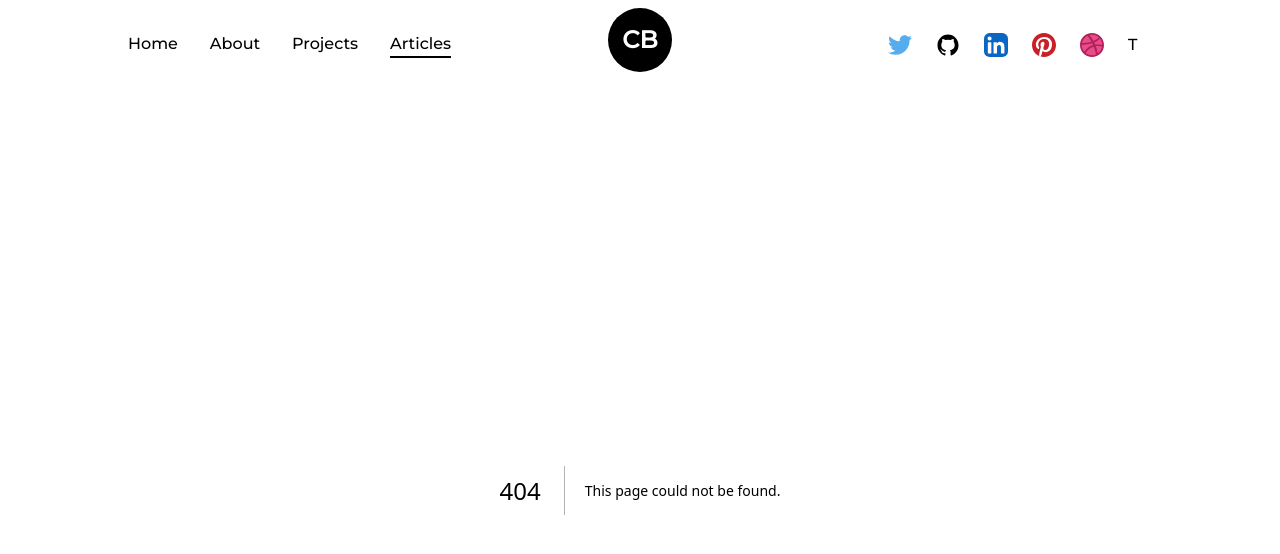
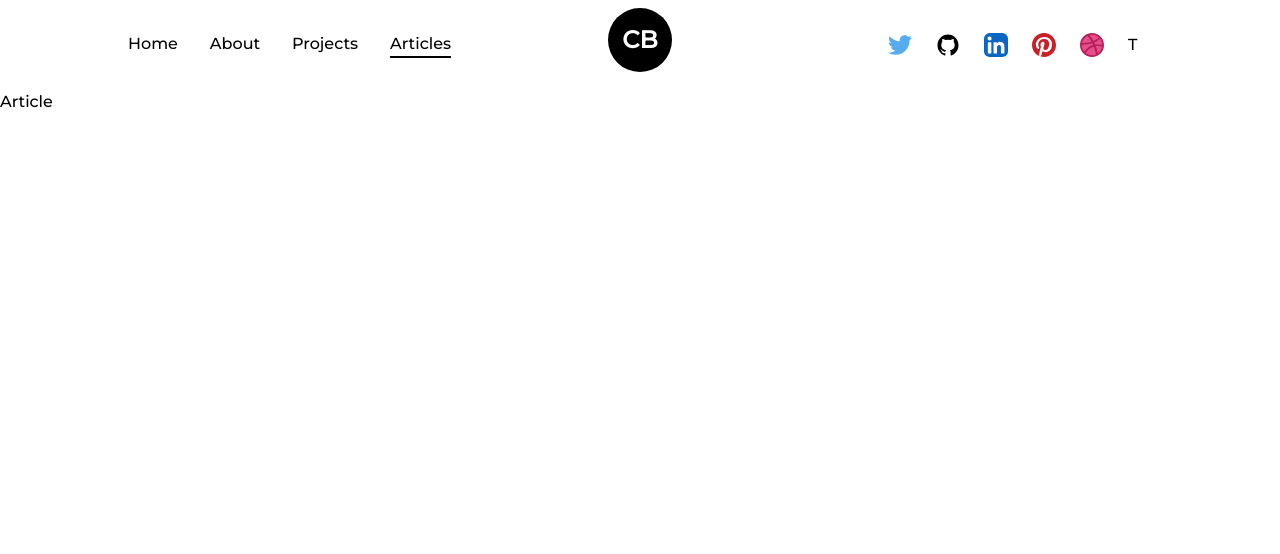
Before and after one commit to YM202c2100/tutorials, a Next.js app: page /articles in a window 1280 px wide. Before the commit this address had no page. Shown: the top 554 px of the page. Built offline with nearby package versions, Linux system fonts and the light colour scheme.

Commit message:
[feat] articlesページを追加

```diff
--- /dev/null
+++ b/app/articles/page.tsx
@@ -0,0 +1,6 @@
+
+export default function Page(){
+  return(
+    <h1>Article</h1>
+  )
+}
```
